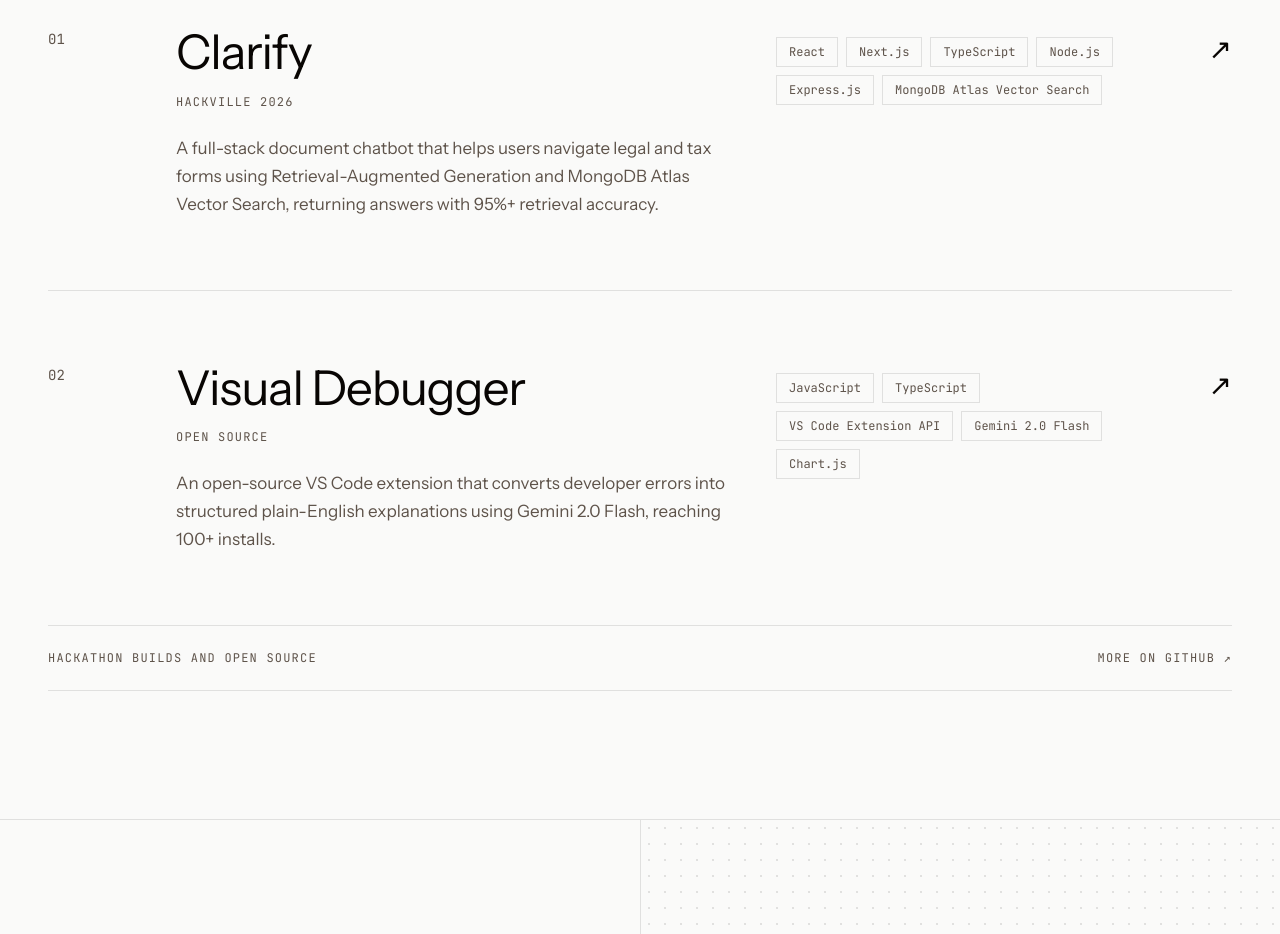
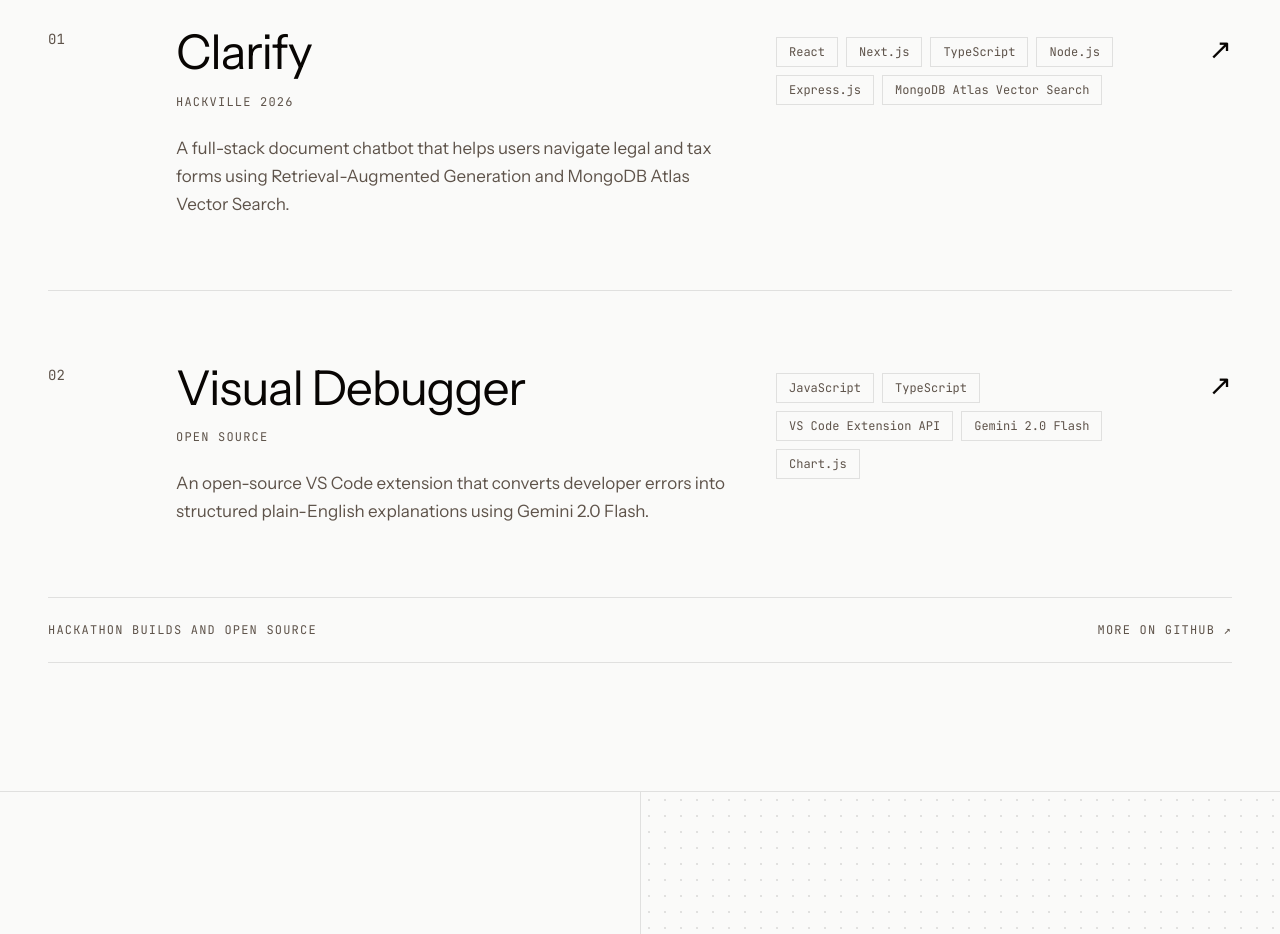
Before and after one commit to kurtjallo/myPortfolioWebsite, a React (Vite) app: page / in a window 1280 px wide. Shown: the part 3300-4234 px from the top of the page. Built offline with nearby package versions, Linux system fonts and the light colour scheme; a web font is replaced by a local one.

Commit message:
fix(projects): drop resume stats from the project copy
The Clarify and Visual Debugger descriptions ended with resume-bullet
claims (95%+ retrieval accuracy, 100+ installs). Site copy stays a plain
one-liner, so end both sentences before the stat clause.

```diff
--- a/src/data.ts
+++ b/src/data.ts
@@ -115,7 +115,7 @@
     name: 'Clarify',
     event: 'Hackville 2026',
     description:
-      'A full-stack document chatbot that helps users navigate legal and tax forms using Retrieval-Augmented Generation and MongoDB Atlas Vector Search, returning answers with 95%+ retrieval accuracy.',
+      'A full-stack document chatbot that helps users navigate legal and tax forms using Retrieval-Augmented Generation and MongoDB Atlas Vector Search.',
     stack: ['React', 'Next.js', 'TypeScript', 'Node.js', 'Express.js', 'MongoDB Atlas Vector Search'],
     link: 'https://github.com/kurtjallo/Clarify-Hackville-2026',
   },
@@ -123,7 +123,7 @@
     name: 'Visual Debugger',
     event: 'Open Source',
     description:
-      'An open-source VS Code extension that converts developer errors into structured plain-English explanations using Gemini 2.0 Flash, reaching 100+ installs.',
+      'An open-source VS Code extension that converts developer errors into structured plain-English explanations using Gemini 2.0 Flash.',
     stack: ['JavaScript', 'TypeScript', 'VS Code Extension API', 'Gemini 2.0 Flash', 'Chart.js'],
     link: 'https://github.com/kurtjallo',
   },
```
